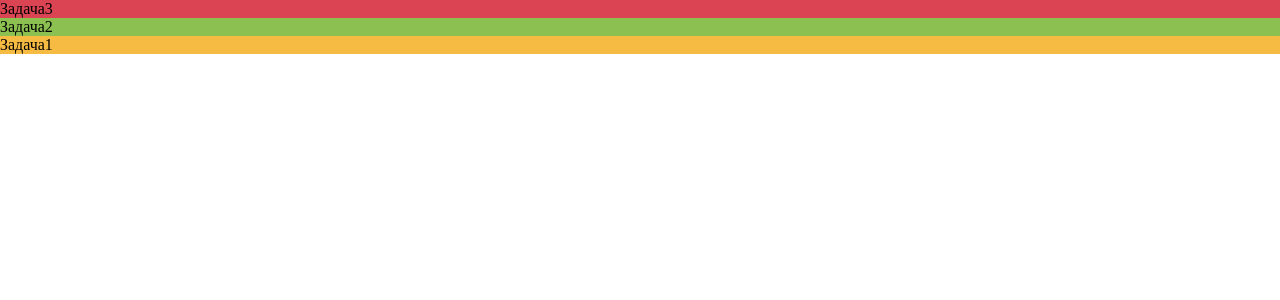
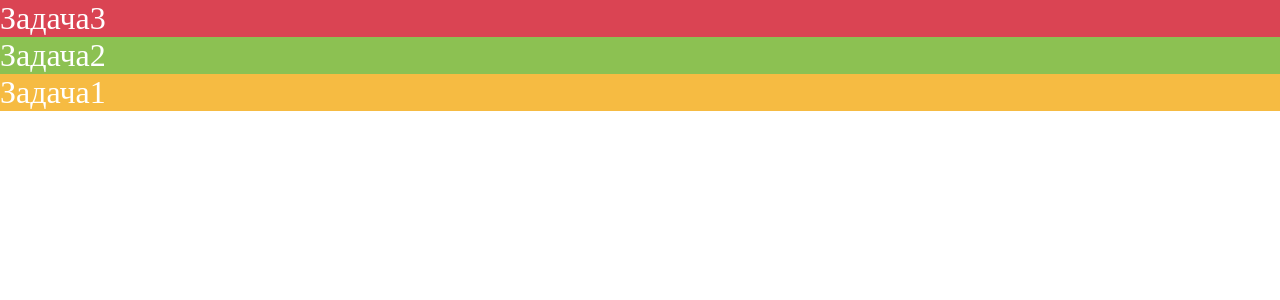
Before and after one commit to kakabara/todo, a Python web app: template app/templates/index.html in a window 1280 px wide. Shown: the top 300 px of the page. Run offline with Jinja, Linux system fonts and the light colour scheme; the template is opened without the code that fills it, so the values that code supplies are empty.

Commit message:
Добавлены стили

```diff
--- a/app/static/stylesheets/style.css
+++ b/app/static/stylesheets/style.css
@@ -6,6 +6,11 @@ body {
 
 #queue {
 
+}
+
+
+.task {
+    font-size: 2em;
 }
 
 .important {
@@ -19,3 +24,7 @@ body {
 .critical {
     background-color: #DA4453;
 }
+
+.inwork {
+    color: #FFF;
+}
--- a/app/templates/index.html
+++ b/app/templates/index.html
@@ -8,13 +8,13 @@
 <body>
     <div>
         <div id="queue">
-            <div class="task critical" id="1">
+            <div class="task critical inwork" id="1">
                 Задача3
             </div>
-            <div class="task usual" id="2">
+            <div class="task usual inwork" id="2">
                 Задача2
             </div>
-            <div class="task important" id="3">
+            <div class="task important inwork" id="3">
                 Задача1
             </div>
         </div>
```
